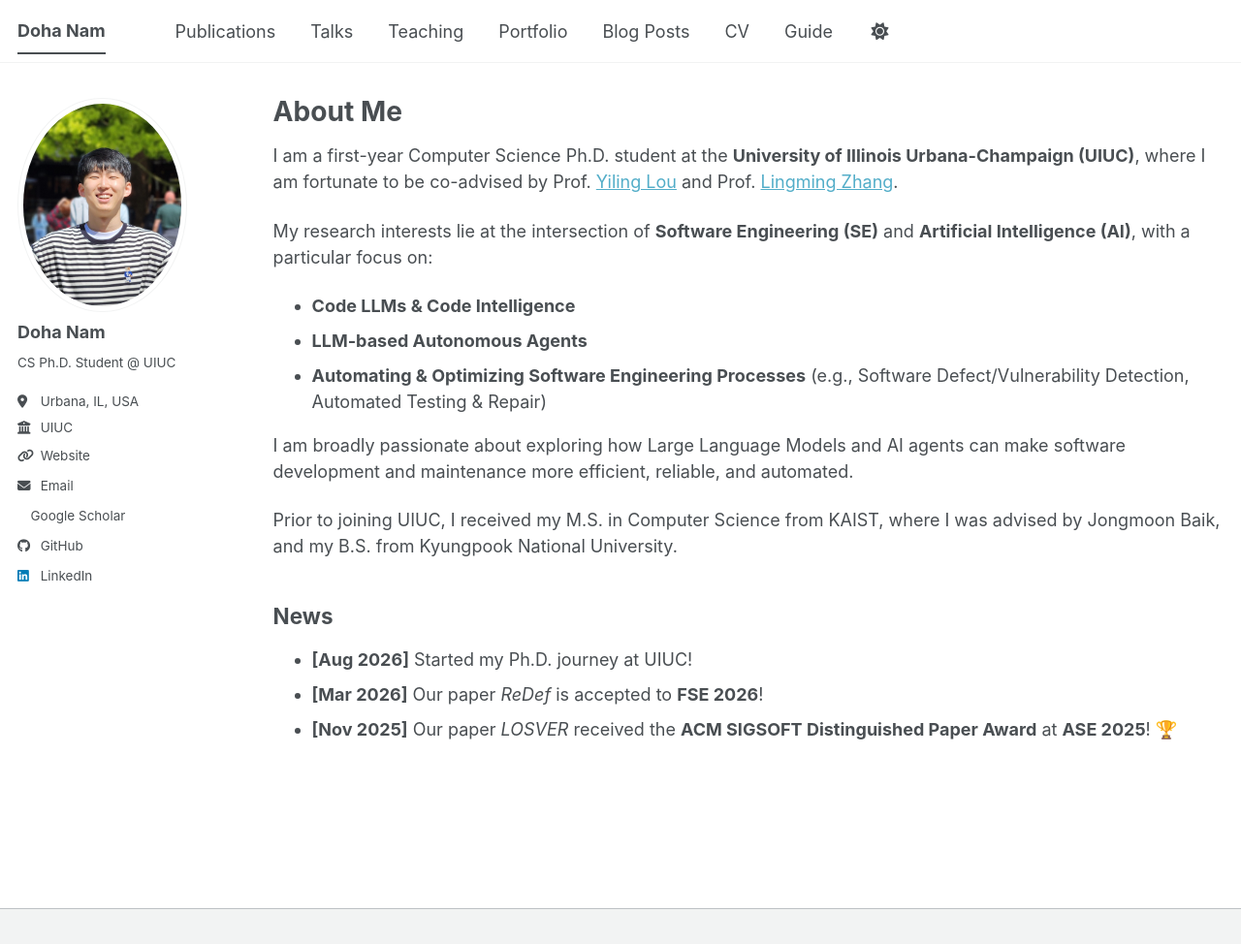
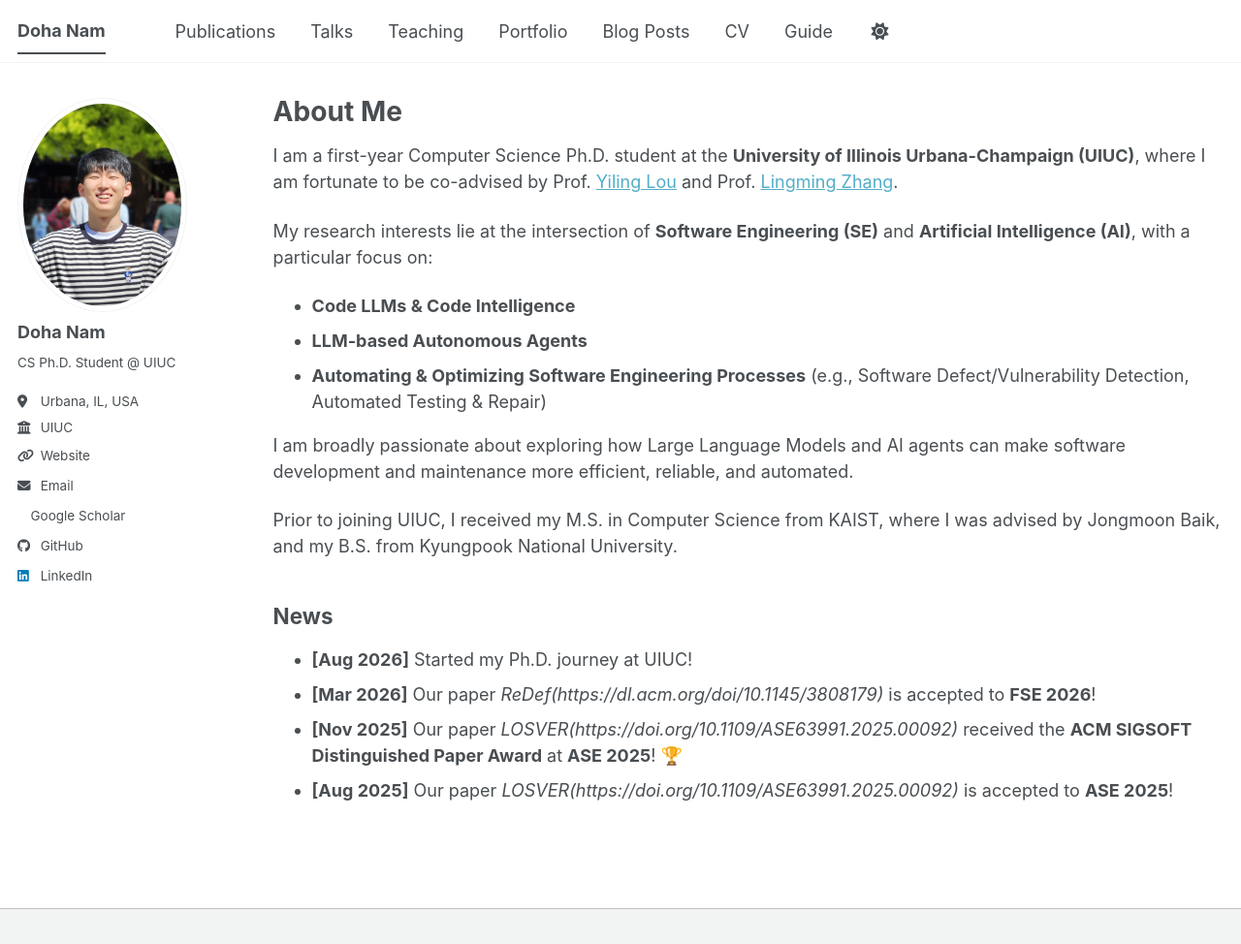
Before and after one commit to waroad/waroad.github.io, a Jekyll site: the page built from _pages/about.md, in a window 1280 px wide and 974 px high. Shown: the whole window at 97% size. Built offline with Jekyll 4.4.1, drawn with Linux system fonts in a browser that asks for light colours; a style sheet for code colours, icons or effects is not loaded.

Commit message:
Update news section with paper links and new entry

```diff
--- a/_pages/about.md
+++ b/_pages/about.md
@@ -22,5 +22,6 @@ Prior to joining UIUC, I received my M.S. in Computer Science from KAIST, where
 
 ## News
 * **[Aug 2026]** Started my Ph.D. journey at UIUC!
-* **[Mar 2026]** Our paper *ReDef* is accepted to **FSE 2026**!
-* **[Nov 2025]** Our paper *LOSVER* received the **ACM SIGSOFT Distinguished Paper Award** at **ASE 2025**! 🏆
+* **[Mar 2026]** Our paper *ReDef(https://dl.acm.org/doi/10.1145/3808179)* is accepted to **FSE 2026**!
+* **[Nov 2025]** Our paper *LOSVER(https://doi.org/10.1109/ASE63991.2025.00092)* received the **ACM SIGSOFT Distinguished Paper Award** at **ASE 2025**! 🏆
+* **[Aug 2025]** Our paper *LOSVER(https://doi.org/10.1109/ASE63991.2025.00092)* is accepted to **ASE 2025**!
```
